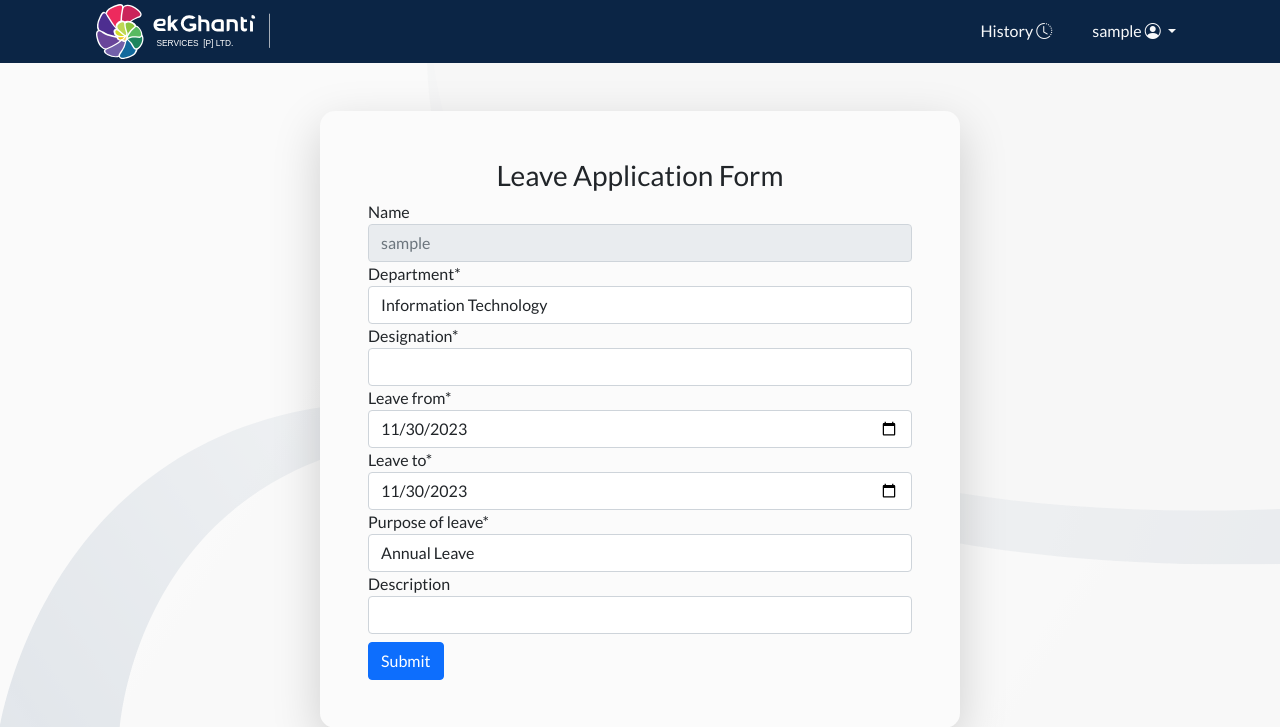
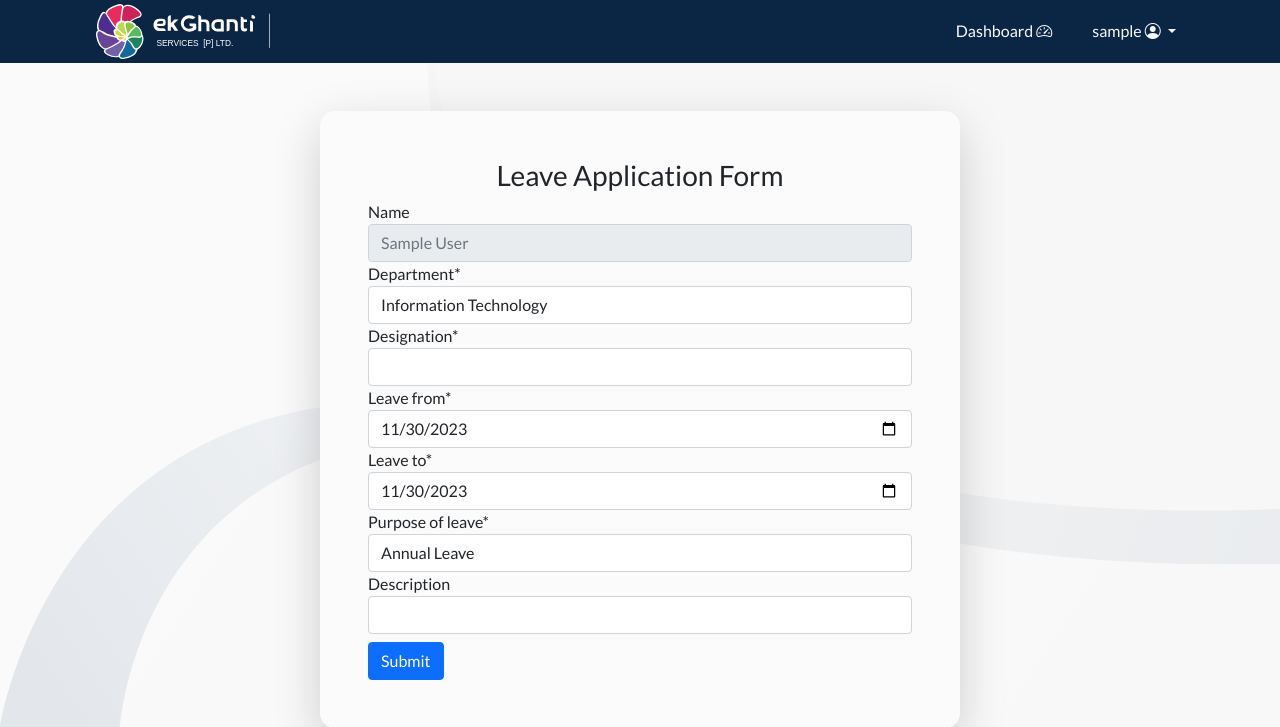
Before and after one commit to saunakshrestha/django-leaveform, a Django app: page / in a window 1280 px wide. Shown: the top 727 px of the page. Run offline with Django 4.2, Linux system fonts and the light colour scheme; the visitor is signed in with stand-in values (Sample User, id 1); some libraries are stand-ins or nearby versions.

Commit message:
CHORE:Rename files and words

```diff
--- a/leaveapp/models.py
+++ b/leaveapp/models.py
@@ -13,7 +13,7 @@ class LeaveRequest(models.Model):
         ('sick_leave','Sick Leave'),
         ('bereavement_leave','Bereavement Leave'),
         ('maternity_leave','Maternity Leave'),
-        ('paternity_leave','Paternity Holiday'),
+        ('paternity_leave','Paternity Leave'),
         ('others','Others'),
     ]
     name = models.CharField(max_length=50)
@@ -44,6 +44,6 @@ class LeaveRequest(models.Model):
             'sick_leave':'Sick Leave',
             'bereavement_leave':'Bereavement Leave',
             'maternity_leave':'Maternity Leave',
-            'paternity_leave':'Paternity Holiday',
+            'paternity_leave':'Paternity Leave',
             'others':'Others',
         }.get(self.purpose_of_leave,'')
--- a/leaveapp/templates/base.html
+++ b/leaveapp/templates/base.html
@@ -20,8 +20,6 @@
     {% block navbar %}
     {% endblock navbar %}
     {% block content %}
-
-
     {% endblock content %}
 
     <!-- Optional JavaScript -->
--- a/leaveapp/templates/history.html
+++ b/leaveapp/templates/dashboard.html
@@ -35,8 +35,8 @@
                 <td class="col-1">Leave Type</td>
                 <td class="col-1">Description</td>
                 <td class="col-1">Applied</td>
-                <td class="col-1"><i class="bi bi-check2-circle"></i> Supervisor</td>
-                <td class="col-1"><i class="bi bi-check2-circle"></i> HR</td>
+                <td class="col-1">Supervisor</td>
+                <td class="col-1">HR </td>
                 <td class="col-1">Action</td>
 
             </tr>
--- a/leaveapp/templates/form.html
+++ b/leaveapp/templates/form.html
@@ -22,7 +22,7 @@
     {% csrf_token %}
     <div class="form-group">
     <label for="name">Name</label>
-    <input type="text" class="form-control" id="name" placeholder="{{request.user.username}} "disabled>
+    <input type="text" class="form-control" id="name" placeholder="{{request.user.first_name}} {{request.user.last_name}} "disabled>
     </div>
     {{ post_form|crispy }}
     <button class="btn btn-primary mt-2">Submit</button>
--- a/leaveapp/templates/navbar.html
+++ b/leaveapp/templates/navbar.html
@@ -2,14 +2,14 @@
 
 <nav class="navbar navbar-expand-lg navbar-dark p-0 m-0 d-flex justify-content-between align-items-center ">
 
-  <a class="text-white my-1 mx-5" href="{% url 'history' %}">
+  <a class="text-white my-1 mx-5" href="{% url 'dashboard' %}">
   <img class='w-50 ms-5' src="{% static 'images/logo_main_light.svg' %}">
   </a>
 
   <div class="me-5" id="navbarTogglerDemo02">
     <ul class="navbar-nav me-5 mt-2 mt-lg-0 ">
       <li class="nav-item me-4 ">
-        <a class="nav-link text-light" href="{% url 'history' %}">History <i class="bi bi-clock-history"></i></a>
+        <a class="nav-link text-light" href="{% url 'dashboard' %}">Dashboard <i class="bi bi-speedometer2"></i></a>
       </li>
 
       {% if request.user.is_authenticated %}
--- a/leaveapp/urls.py
+++ b/leaveapp/urls.py
@@ -7,7 +7,7 @@ urlpatterns = [
     path('login/',login_user,name='login_user'),
     path('logout/',logout_user,name='logout_user'),
     path('register/',register_user,name='register_user'),
-    path('history/',history,name='history'),
+    path('dashboard/',dashboard,name='dashboard'),
     path('edit_form/<int:id>/',edit_leave_request,name='edit_form'),
     path('delete_form/<int:id>/',delete_leave_request,name='delete_form')
 ]
--- a/leaveapp/views.py
+++ b/leaveapp/views.py
@@ -8,7 +8,7 @@ from leaveapp.models import LeaveRequest
 
 @login_required(login_url='login_user')
 def leave_request_submit(request):
-    post_form = LeaveRequestForm(request.POST or None)
+    post_form = LeaveRequestForm()
     if request.method == 'POST':
         post_form = LeaveRequestForm(request.POST)
         if post_form.is_valid():
@@ -16,13 +16,10 @@ def leave_request_submit(request):
             new_post.user = request.user
             new_post.save()
             messages.success(request, "Your application submitted successfully.")
-            return redirect('history')
-
+            return redirect('dashboard')
     context = {
         'post_form': post_form,
-
     }
-
     return render(request, 'form.html', context)
 
 def login_user(request):
@@ -39,7 +36,7 @@ def login_user(request):
             user = authenticate(request=request,username=username,password=password)
             if user:
                 login(request,user)
-                return redirect('history')
+                return redirect('dashboard')
         messages.error(request,"Invalid Credentials")
         return render(request,'login.html',{'login_form':login_form})
 
@@ -82,19 +79,17 @@ def register_user(request):
 
 
 @login_required(login_url='login_user')
-def history(request):
+def dashboard(request):
     user = request.user
     if user.is_staff or user.is_superuser:
         leave_request_data = LeaveRequest.objects.all().order_by('-id')
-        print("isstaff")
     else:
         leave_request_data = LeaveRequest.objects.filter(user=user).order_by('-id')
-        print("user opnly")
 
     context = {
         'leave_request_data':leave_request_data,
     }
-    return render(request,'history.html',context)
+    return render(request,'dashboard.html',context)
 
 @login_required(login_url='login_user')
 def edit_leave_request(request,id):
@@ -105,7 +100,7 @@ def edit_leave_request(request,id):
         if edit_form.is_valid():
             edit_form.save()
             messages.success(request,"The form has been successfully updated.")
-            return redirect('history')
+            return redirect('dashboard')
         else:
             messages.error(request,"Please! correct the errors:")
     else:
@@ -122,4 +117,4 @@ def delete_leave_request(request,id):
     leave_request = get_object_or_404(LeaveRequest,id=id)
     leave_request.delete()
     messages.error(request,"The form has been deleted.")
-    return redirect('history')
+    return redirect('dashboard')
```
Also changed, not shown: leaveapp/migrations/0011_alter_leaverequest_purpose_of_leave.py (added).
